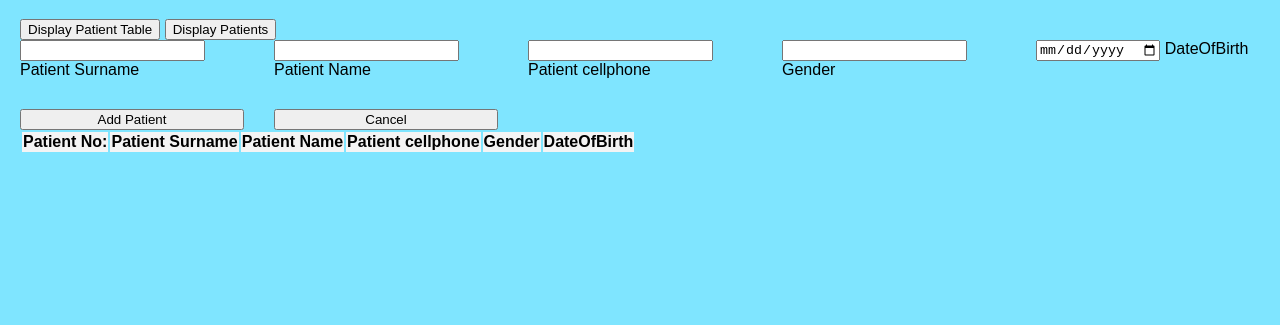
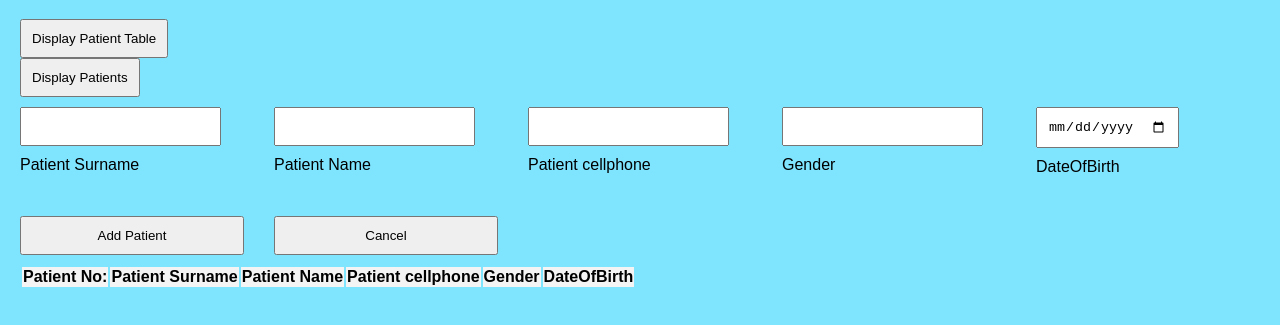
Before and after one commit to Mbali-Nyalungu/full-stack-project, a website: page server.html in a window 1280 px wide. Shown: the part 61-386 px from the top of the page. Drawn offline with Linux system fonts and the light colour scheme.

Commit message:
container input, container button, and button

```diff
--- a/server.css
+++ b/server.css
@@ -22,3 +22,17 @@ body {
    grid-gap:30px;
 
 }
+
+
+
+.container input, .container button {
+    display: block;
+    margin: 10px 0;
+    padding: 10px;
+}
+
+button{
+    display: block;
+
+    padding: 10px;
+}
```
